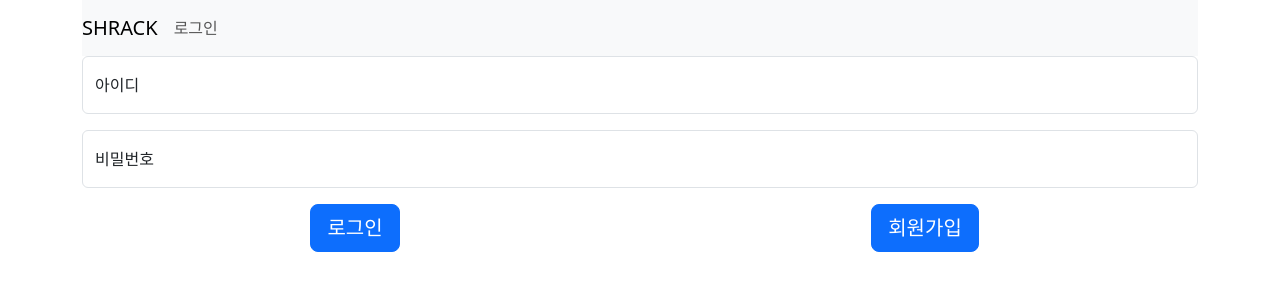
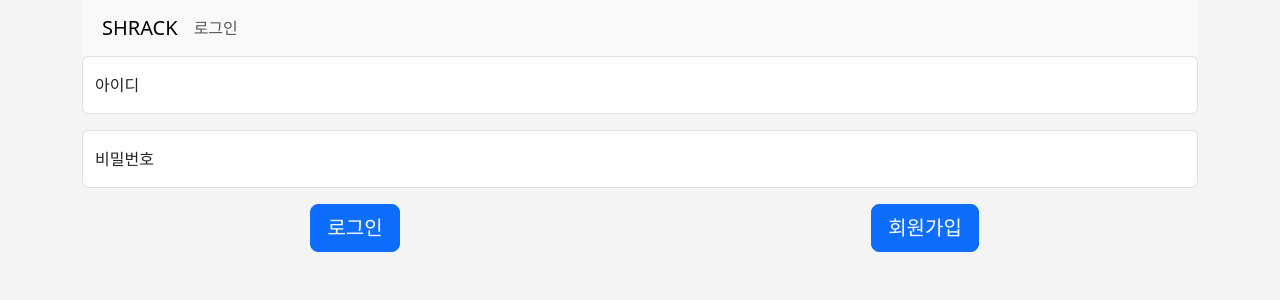
Before and after one commit to SG-Capstone-SHrack/SHrack-front, a React (Create React App) app: page / in a window 1280 px wide. Shown: the top 300 px of the page. Built offline with nearby package versions, Linux system fonts and the light colour scheme.

Commit message:
style 수정 : 카드 형식 조정 및 배경색 변경

```diff
--- a/src/Home/style.css
+++ b/src/Home/style.css
@@ -15,7 +15,7 @@ html, body {
 }
 
 .navbar .navbar-brand {
-  margin-left: 0;
+  margin-left: 20px;
 }
 
 .content {
@@ -25,6 +25,7 @@ html, body {
   display: flex;
   flex-direction: column;
   justify-content: center;
+  margin-top: 20px;
 }
 
 
@@ -49,13 +50,15 @@ html, body {
   margin-bottom: 20px;
   min-height: 0;
 }
-
+body {
+  background-color: #f4f4f4;
+}
 .exercise-card {
   margin-bottom: 20px;
   box-shadow: 0px 2px 4px rgba(0, 0, 0, 0.2);
   padding: 10px;
-  margin-left: 20px;
-  margin-right: 20px;
+  margin-left: 25px;
+  margin-right: 25px;
   text-align: left;
   position: relative;
 }
@@ -73,6 +76,11 @@ html, body {
 .welcome {
   margin-bottom: 20px;
 }
+
+.exercise-card {
+  margin-bottom: 20px;
+}
+
 .card-text {
   font-size: 14px;
   margin-bottom: 5px;
```
